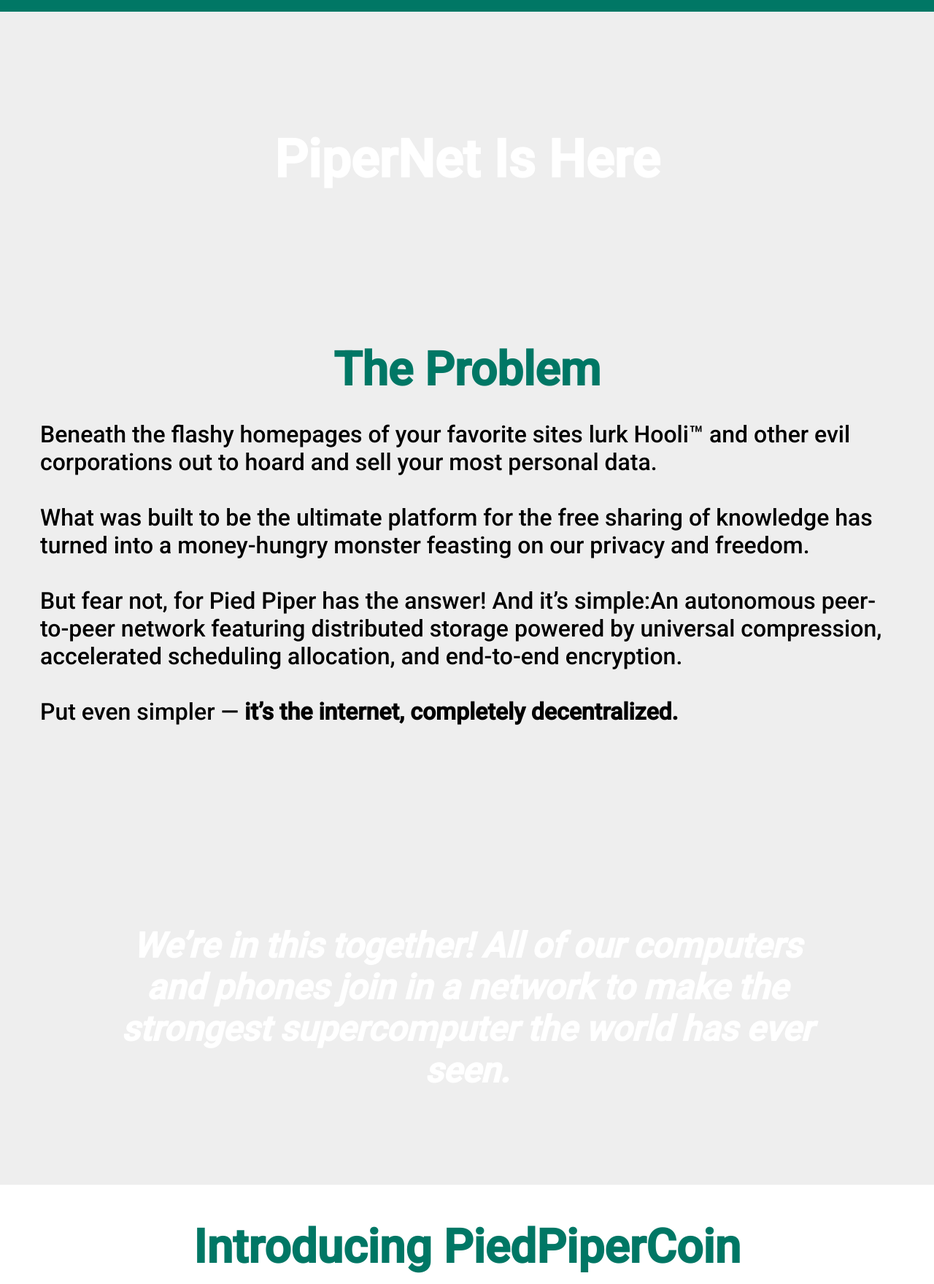
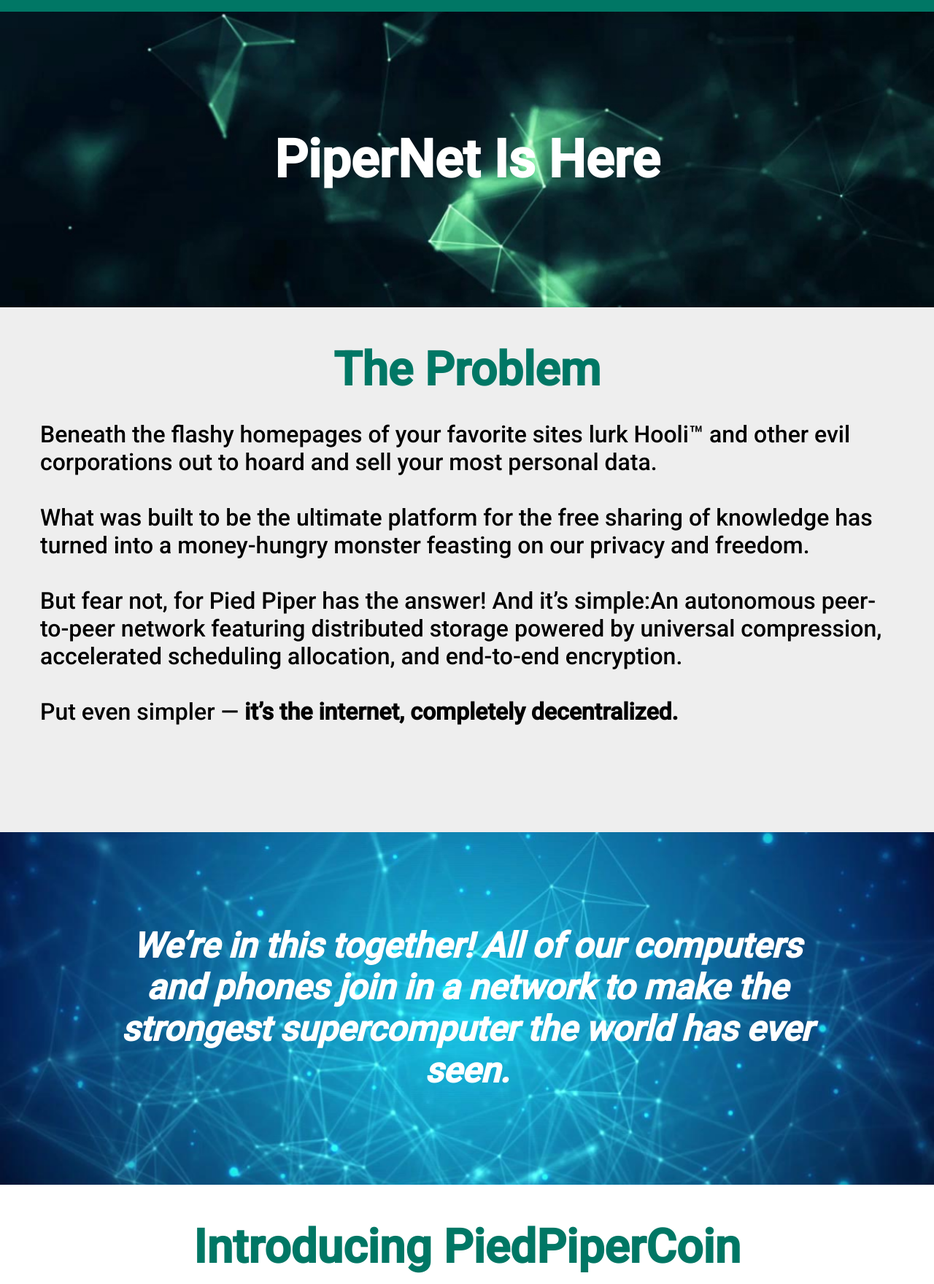
Before and after one commit to vladyslav1k/homework-2, a plain HTML site: page index.html in a window 1280 px wide. Shown: the part 68-1827 px from the top of the page at 73% size. Drawn offline with Linux system fonts and the light colour scheme.

Commit message:
Update style.css

```diff
--- a/style.css
+++ b/style.css
@@ -43,7 +43,7 @@ header > nav > ul > li > a {
 
 h1.pip {
 	padding: 160px 10px 160px;
-	background-image: url('image1.jpg');
+	background-image: url('pic/image1.jpg');
 	background-repeat: no-repeat;
 	background-size: 100%;
 	text-align: center;
@@ -72,7 +72,7 @@ h1.pip {
 .all {
 	width: auto;
 	height: 483px;
-	background-image: url('image2.png');
+	background-image: url('pic/image2.png');
 	background-size: cover;
 }
 
```
